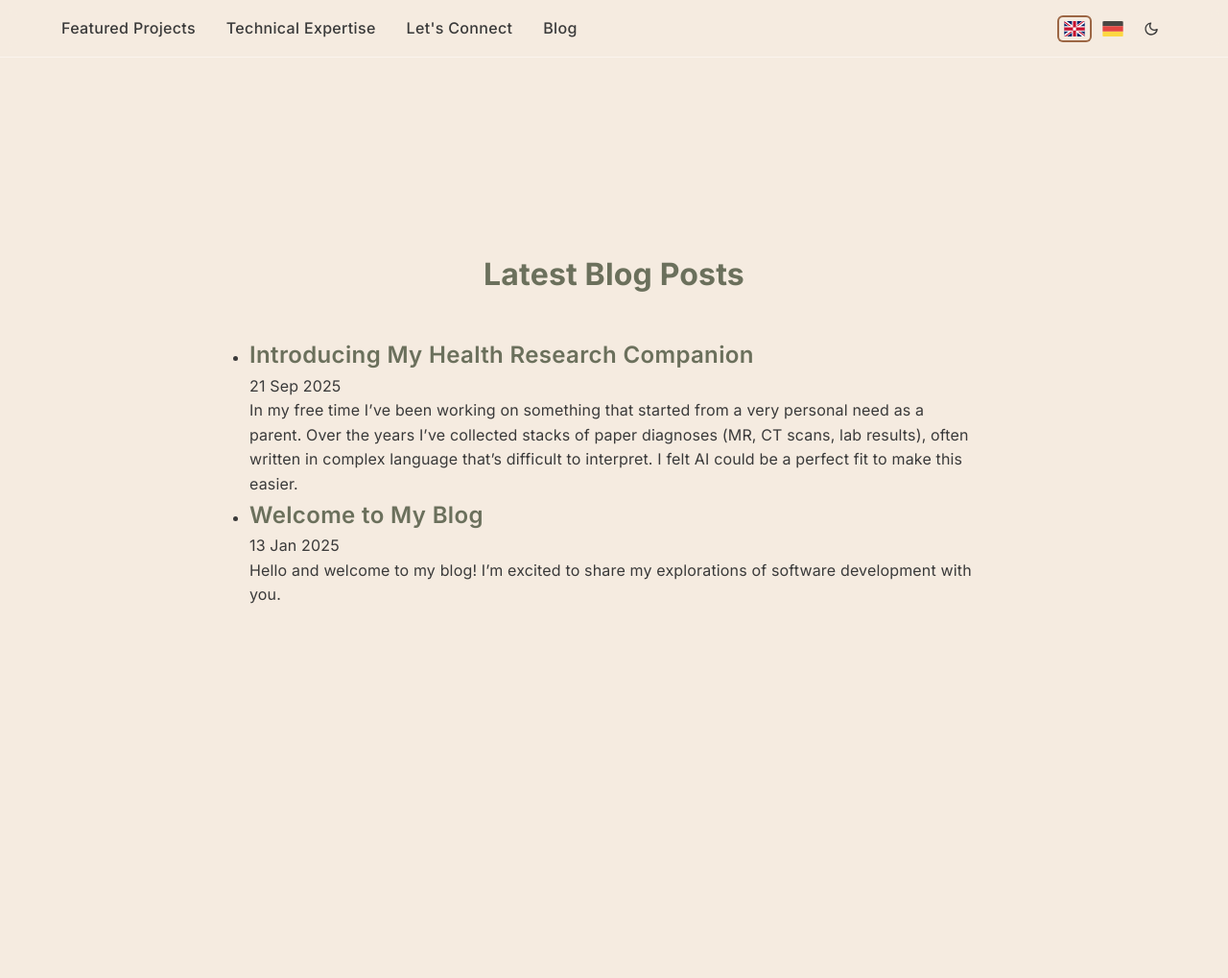
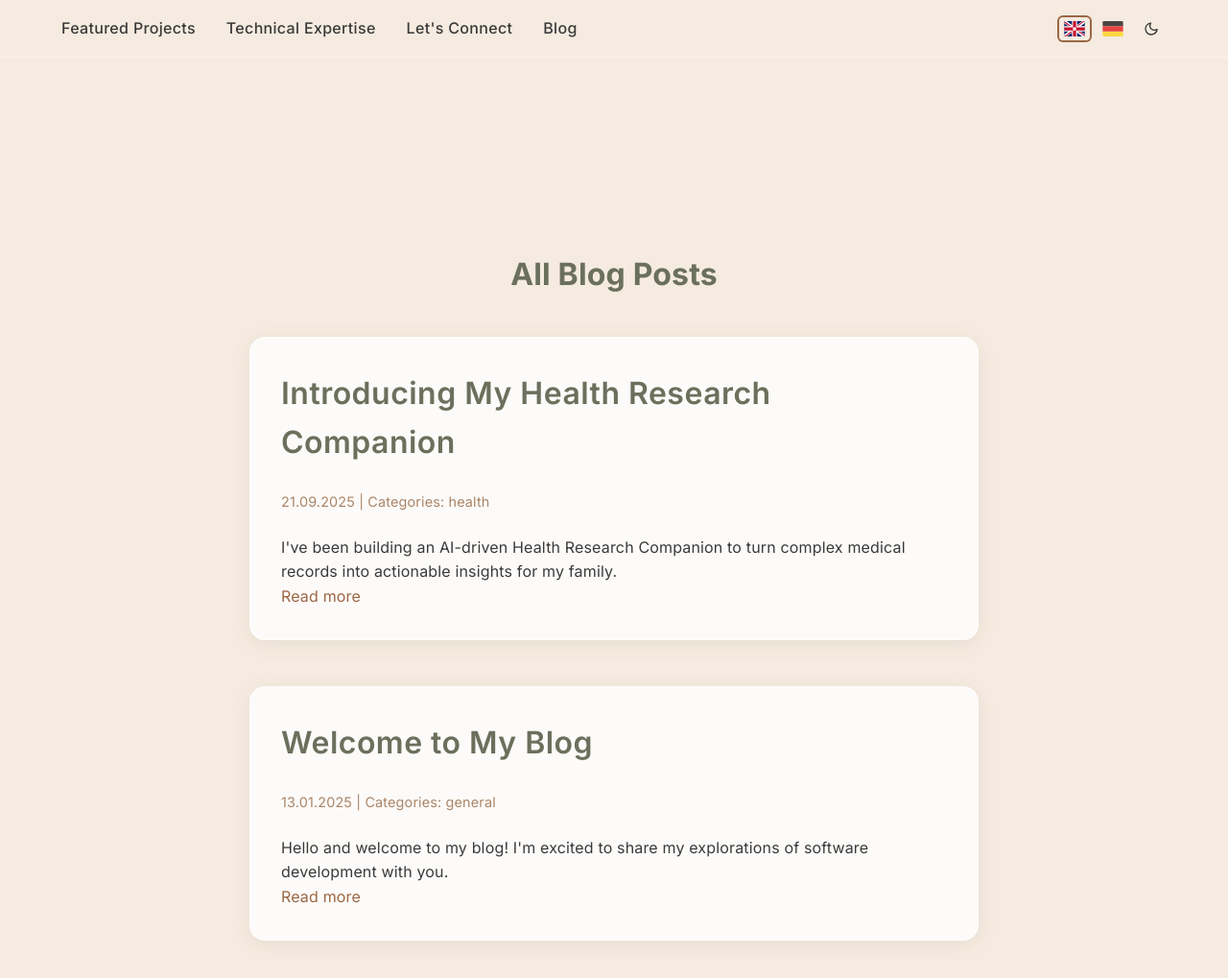
Before and after one commit to Lukafin/personalWeb, a Jekyll site: the page built from blog/index.html, in a window 1280 px wide and 1068 px high. Shown: the top 1019 px of the window at 96% size. Built offline with Jekyll 4.4.1, drawn with Linux system fonts in a browser that asks for light colours.

Commit message:
Translate blog content for language switcher

```diff
--- a/_posts/2025-09-21-introducing-my-ai-health-research-companion.md
+++ b/_posts/2025-09-21-introducing-my-ai-health-research-companion.md
@@ -1,10 +1,14 @@
 ---
 layout: post
 title: "Introducing My Health Research Companion"
+title_de: "Vorstellung meines Health Research Companion"
 date: 2025-09-21 10:00:00 +0100
 categories: health
+excerpt_en: "I've been building an AI-driven Health Research Companion to turn complex medical records into actionable insights for my family."
+excerpt_de: "Ich habe einen KI-gestützten Health Research Companion entwickelt, der komplexe medizinische Befunde in konkrete Erkenntnisse für meine Familie übersetzt."
 ---
 
+<div data-lang="en" markdown="1">
 In my free time I’ve been working on something that started from a very personal need as a parent. Over the years I’ve collected stacks of paper diagnoses (MR, CT scans, lab results), often written in complex language that’s difficult to interpret. I felt AI could be a perfect fit to make this easier.
 
 The main motivation came from my daughter’s journey with atopic dermatitis. After you receive a diagnosis with “no cure,” doctors usually stop searching for new treatments or dietary options. But I kept looking into medical journals myself, surfacing possible new therapies or lifestyle adjustments.
@@ -30,3 +34,32 @@ Here are some screenshots so you can get a better idea of how the AI Health Rese
 ![AI Health Research Companion Research Details](/assets/researchDetails.jpeg)
 
 ![AI Health Research Companion Podcast Dialog](/assets/podcastDialog.jpeg)
+</div>
+
+<div data-lang="de" hidden markdown="1">
+In meiner Freizeit habe ich an etwas gearbeitet, das aus einem sehr persönlichen Bedürfnis als Elternteil entstanden ist. Im Laufe der Jahre habe ich Stapel von Papierdiagnosen gesammelt (MRT-, CT-Scans, Laborergebnisse), oft in komplizierter Sprache, die schwer zu verstehen ist. Ich hatte das Gefühl, dass KI perfekt geeignet ist, um das zu vereinfachen.
+
+Die Hauptmotivation kam aus dem Weg meiner Tochter mit atopischer Dermatitis. Nachdem man eine Diagnose wie „keine Heilung“ erhält, hören Ärzt:innen meist auf, nach neuen Behandlungen oder Ernährungsoptionen zu suchen. Ich habe jedoch weiter selbst in medizinischen Fachzeitschriften recherchiert und mögliche neue Therapien oder Anpassungen im Lebensstil gefunden.
+
+Genau dabei setzt die App an: Sie hilft Nutzer:innen, vielversprechende Forschungsergebnisse und Optionen zu finden, die sie anschließend mit ihrer Ärztin oder ihrem Arzt besprechen können – die medizinische Fachperson entscheidet weiterhin, was im jeweiligen Fall sinnvoll ist.
+
+Außerdem, inspiriert davon, wie sehr ich NotebookLM schätze, habe ich Podcasts ergänzt: Hosts erklären die Diagnose in einfachen Worten, dazu kommt ein kurzer „Radionachrichten“-Abschnitt mit aktuellen Forschungsergebnissen.
+
+Die App ist über Firebase App Testing für Android verfügbar (noch nicht im Play Store), iOS folgt bald. Freund:innen, die sie testen, finden sie bereits hilfreich, und ich freue mich über weiteres Feedback – wenn du sie ausprobieren möchtest, melde dich gern!
+
+Bevor ich die App breiter veröffentliche, muss ich außerdem klären, welche Vorgaben für gesundheitsbezogene Apps in Bezug auf Play-Store-/App-Store-Richtlinien und nationale Regulierung gelten.
+
+## App-Screenshots
+
+Hier sind ein paar Screenshots, damit du dir besser vorstellen kannst, wie der AI Health Research Companion funktioniert:
+
+![AI Health Research Companion Home Screen](/assets/homeScreen.jpeg)
+
+![AI Health Research Companion Details Screen](/assets/detailsScreen.jpeg)
+
+![AI Health Research Companion Research Dialog](/assets/researchDialog.jpeg)
+
+![AI Health Research Companion Research Details](/assets/researchDetails.jpeg)
+
+![AI Health Research Companion Podcast Dialog](/assets/podcastDialog.jpeg)
+</div>
--- a/blog/index.html
+++ b/blog/index.html
@@ -4,15 +4,24 @@ title: Blog
 ---
 
 <div class="blog-list">
-    <h1>Latest Blog Posts</h1>
-
-    <ul>
-      {% for post in site.posts %}
-        <li>
-          <h2><a href="{{ post.url | relative_url }}">{{ post.title }}</a></h2>
-          <p>{{ post.date | date_to_string }}</p>
-          <p>{{ post.excerpt }}</p>
-        </li>
-      {% endfor %}
-    </ul>
+    <h1 data-en="All Blog Posts" data-de="Alle Blogbeiträge">All Blog Posts</h1>
+    {% for post in site.posts %}
+    <article class="blog-post">
+        <h2>
+            <a href="{{ post.url | relative_url }}" data-en="{{ post.title | escape }}" data-de="{{ post.title_de | default: post.title | escape }}">{{ post.title }}</a>
+        </h2>
+        <div class="blog-post-meta">
+            <time datetime="{{ post.date | date_to_xmlschema }}">{{ post.date | date: "%d.%m.%Y" }}</time>
+            {% if post.categories %}
+                <span data-lang="en"> | Categories: {{ post.categories | join: ", " }}</span>
+                <span data-lang="de" hidden> | Kategorien: {{ post.categories | join: ", " }}</span>
+            {% endif %}
+        </div>
+        <p data-lang="en">{{ post.excerpt_en | default: post.excerpt | strip_html | truncatewords: 50 }}</p>
+        {% if post.excerpt_de %}
+        <p data-lang="de" hidden>{{ post.excerpt_de }}</p>
+        {% endif %}
+        <a href="{{ post.url | relative_url }}" class="read-more" data-en="Read more" data-de="Weiterlesen">Read more</a>
+    </article>
+    {% endfor %}
 </div>
--- a/script.js
+++ b/script.js
@@ -103,6 +103,10 @@ function setLanguage(lang) {
     // Store selected language
     localStorage.setItem('language', lang);
 
+    // Update document language attributes
+    document.documentElement.setAttribute('lang', lang);
+    document.documentElement.setAttribute('data-language', lang);
+
     // Update text for all elements with a data-en or data-de attribute
     document.querySelectorAll('[data-en], [data-de]').forEach(el => {
         const translation = el.getAttribute(`data-${lang}`);
@@ -110,4 +114,10 @@ function setLanguage(lang) {
             el.textContent = translation;
         }
     });
+
+    // Toggle visibility for language-specific elements
+    document.querySelectorAll('[data-lang]').forEach(el => {
+        const shouldShow = el.getAttribute('data-lang') === lang;
+        el.hidden = !shouldShow;
+    });
 }
```
Also changed, not shown: _layouts/post.html (+10 -6 lines), _posts/2025-01-13-welcome-to-my-blog.md (+21 -2 lines), blog.html (+12 -6 lines).
